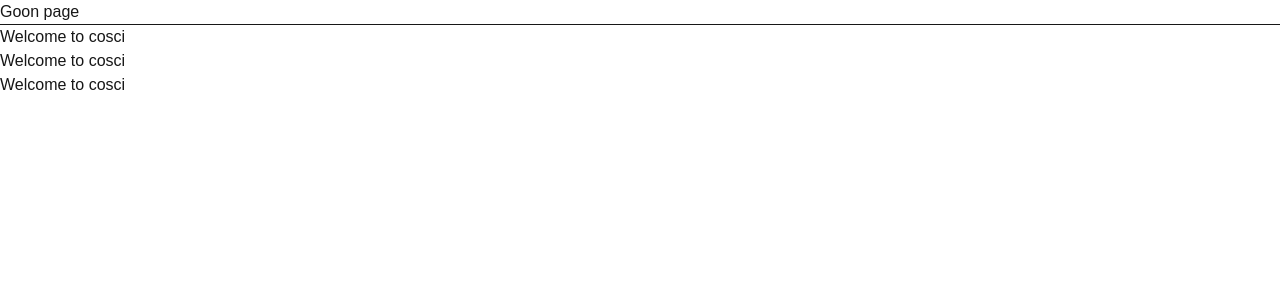
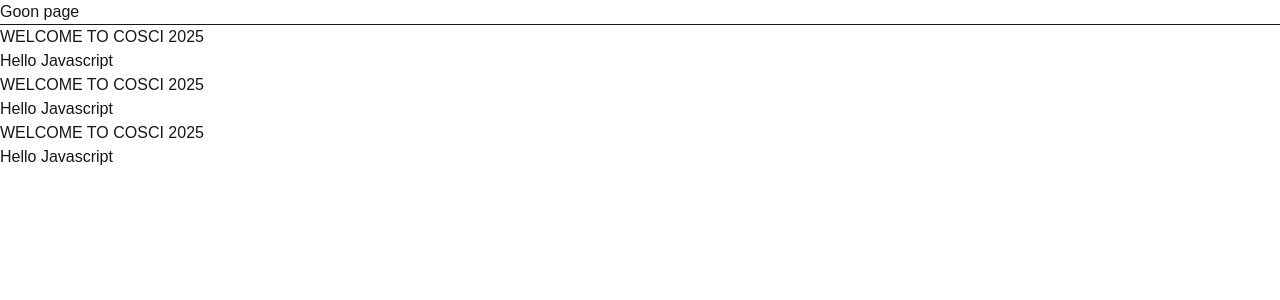
Before and after one commit to xdtaka/next-js-cosci-V2, a Next.js app: page / in a window 1280 px wide. Shown: the top 300 px of the page. Built offline with nearby package versions, Linux system fonts and the light colour scheme.

Commit message:
added conditonal rendering

```diff
--- a/src/app/components/welcome.tsx
+++ b/src/app/components/welcome.tsx
@@ -1,7 +1,14 @@
 export default function Welcome() {
+    const text = "welcome to cosci"
+    // const currentYear = <p>2025</p>
+    const year = 2025
+    const isShow = false
     return (
         <div>
-            <p>Welcome to cosci</p>
+            <p>{text.toLocaleUpperCase()} {year}</p>
+            {/* {currentYear} */}
+            {isShow && <p>Date:10/10/1998</p>}
+            {isShow ? <p>Hello Next.js</p> : <p>Hello Javascript</p> }
         </div>
     );
 }
```
